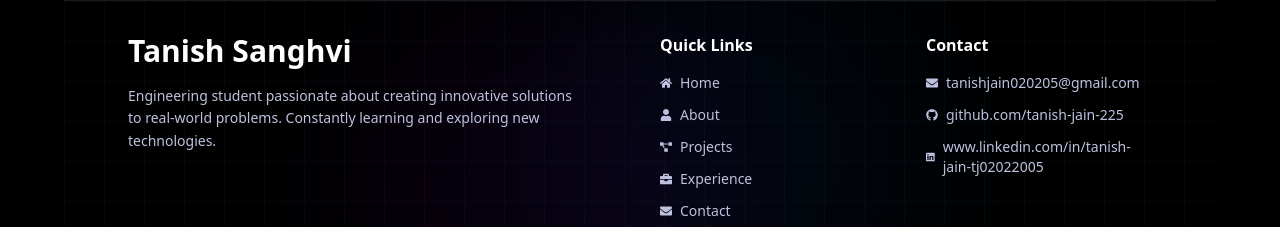
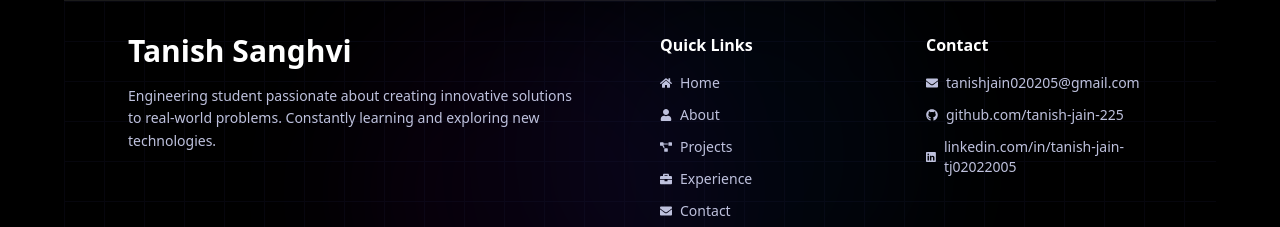
Before and after one commit to tanish-jain-225/tanish-portfolio, a Next.js app: page / in a window 1280 px wide. Shown: the part 7410-7637 px from the top of the page. Built offline with nearby package versions, Linux system fonts and the light colour scheme.

Commit message:
Deployed

```diff
--- a/data/index.ts
+++ b/data/index.ts
@@ -27,7 +27,7 @@ export const sectionDescriptions = {
 export const uiText = {
   experience: {
     viewDetails: "View Details",
-    linkedInProfile: "https://www.linkedin.com/in/tanish-jain-tj02022005"
+    linkedInProfile: "https://linkedin.com/in/tanish-jain-tj02022005"
   },
   projects: {
     liveProject: "Live Demo",
@@ -336,7 +336,7 @@ export const socialMedia = [
     id: 2,
     img: "/link.svg",
     name: "LinkedIn",
-    url: "https://www.linkedin.com/in/tanish-jain-tj02022005",
+    url: "https://linkedin.com/in/tanish-jain-tj02022005",
     icon: "FaLinkedin"
   },
 ];
```
Also changed, not shown: 2 other files (tests, documents, lock files or other folders).
